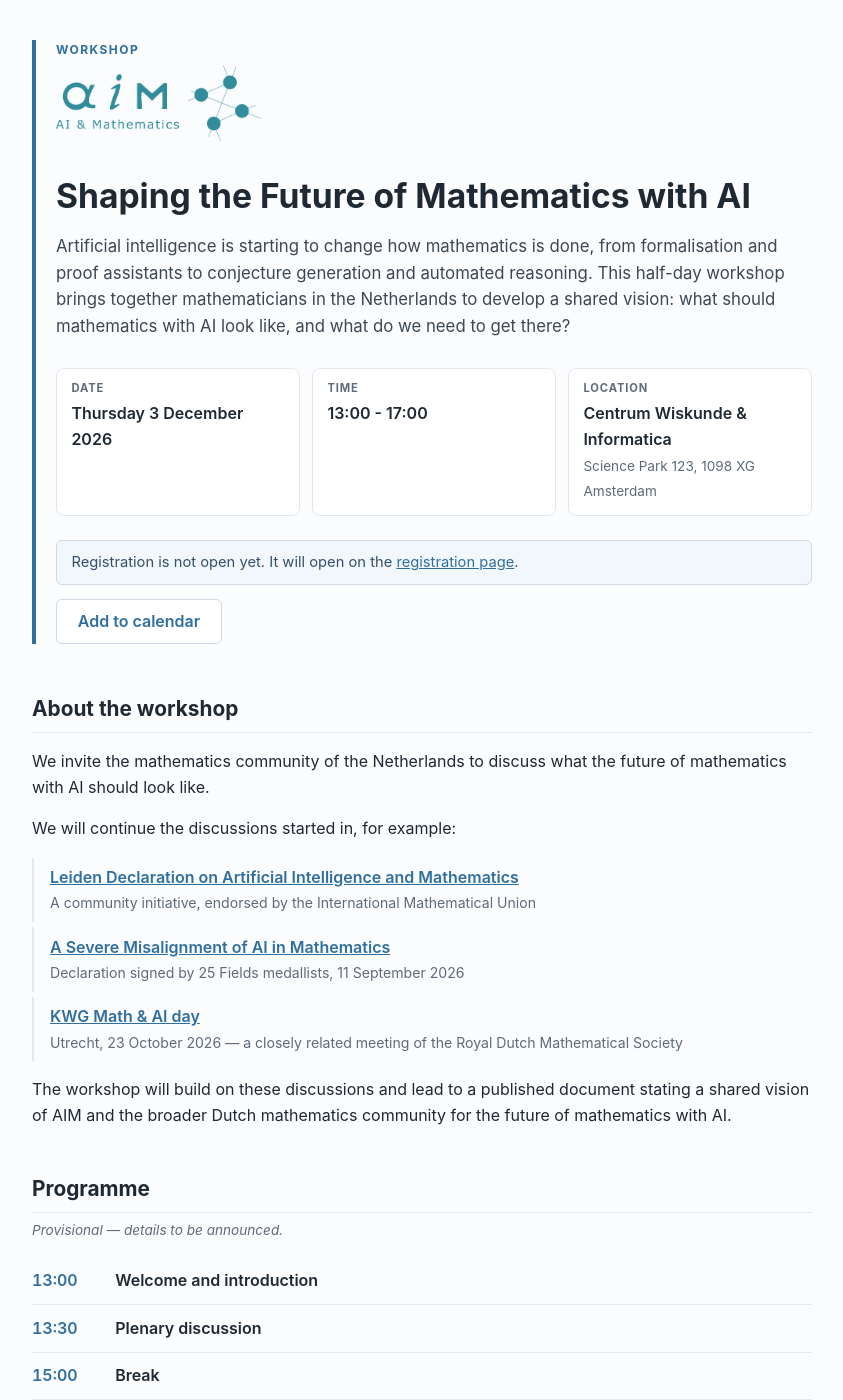
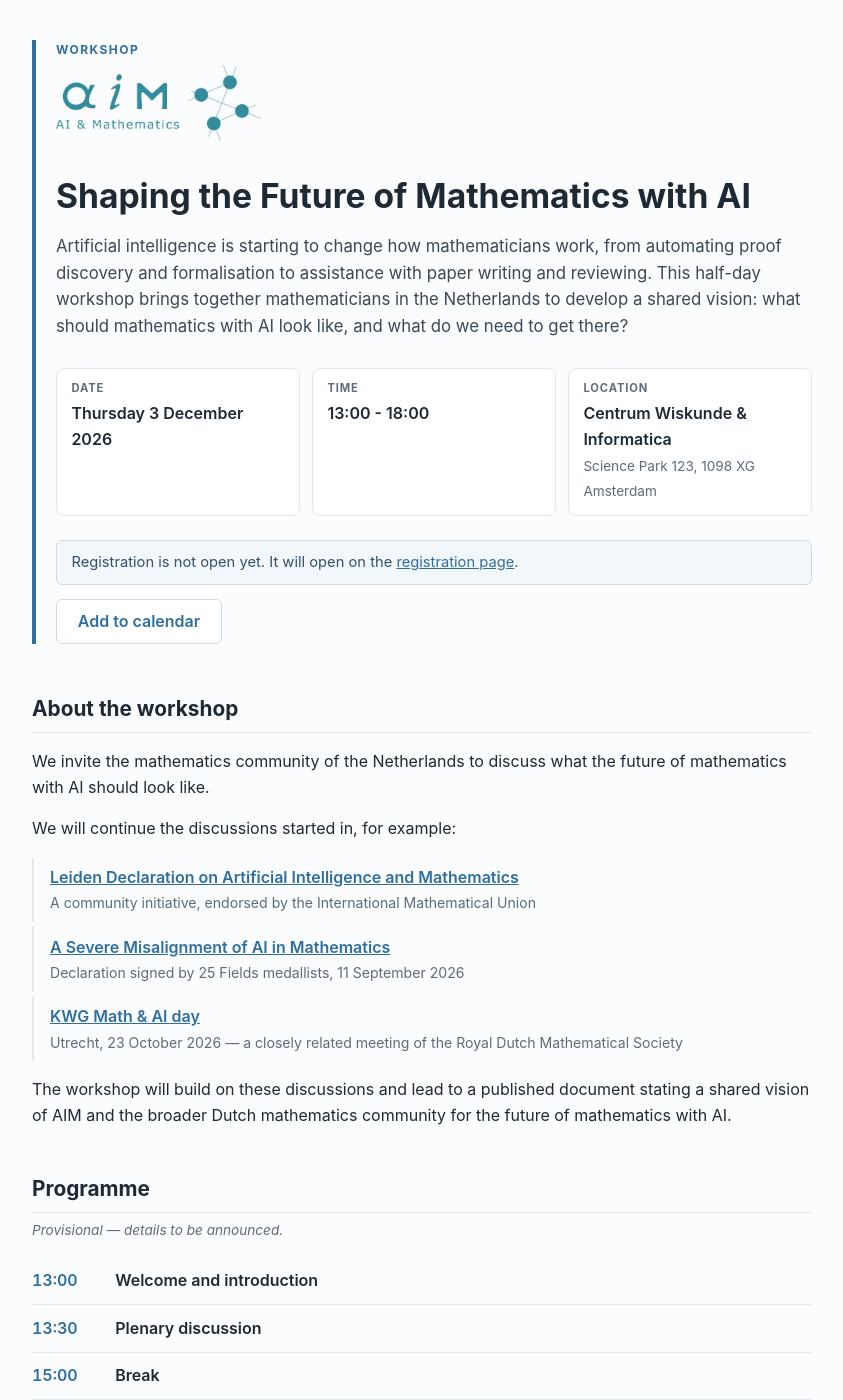
Before and after one commit to ai4mathnl/ai4mathnl.github.io, a Jekyll site: the page built from index.html, in a window 1280 px wide and 1400 px high. Shown: the whole window, without its empty margins (218-1061 px from the left). Built offline with Jekyll 4.4.1, drawn with Linux system fonts in a browser that asks for light colours; some of the changed text lies outside the part shown.

Commit message:
Extend the workshop to 18:00
The end time lives in one config value that the page, footer and
registration page all read, so it changes there along with the calendar
file's UTC end stamp (18:00 CET = 17:00Z), the search description, the
README and the sharing card.

Also includes the programme's new closing item and the reworded intro.

Co-Authored-By: Claude Opus 5 <noreply@anthropic.com>

```diff
--- a/_config.yml
+++ b/_config.yml
@@ -2,7 +2,7 @@ title: "Shaping the Future of Mathematics with AI"
 tagline: "A half-day workshop at CWI Amsterdam"
 description: >-
   A half-day workshop on developing a shared vision for the future of
-  mathematics in the age of AI. Thursday 3 December 2026, 13:00-17:00, CWI
+  mathematics in the age of AI. Thursday 3 December 2026, 13:00-18:00, CWI
   Amsterdam.
 url: "https://ai4math.nl"
 baseurl: ""
@@ -12,13 +12,13 @@ baseurl: ""
 workshop:
   date: "Thursday 3 December 2026"
   date_iso: "2026-12-03"
-  time: "13:00 - 17:00"
+  time: "13:00 - 18:00"
   venue: "CWI"
   venue_full: "Centrum Wiskunde & Informatica"
   address: "Science Park 123, 1098 XG Amsterdam"
   # UTC stamps for the calendar file. December is CET, so UTC+1.
   start_utc: "20261203T120000Z"
-  end_utc: "20261203T160000Z"
+  end_utc: "20261203T170000Z"
   # Paste the Google Form's embed URL here once the form exists (in Forms:
   # Send > <> > copy the src="..." value). The Register button and the form on
   # /register/ both appear automatically as soon as this is filled in.
--- a/_data/program.yml
+++ b/_data/program.yml
@@ -15,3 +15,5 @@
   note: "Reporting back and next steps"
 - time: "17:00"
   title: "Drinks"
+- time: "18:00"
+  title: "End of workshop"
--- a/index.html
+++ b/index.html
@@ -10,10 +10,7 @@ image: /assets/img/social-card.png
   </a>
   <h1 class="hero__title">{{ site.title }}</h1>
   <p class="hero__lead">
-    Artificial intelligence is starting to change how mathematics is done, from
-    formalisation and proof assistants to conjecture generation and automated
-    reasoning. This half-day workshop brings together mathematicians in the Netherlands to develop a shared vision: what
-    should mathematics with AI look like, and what do we need to get there?
+    Artificial intelligence is starting to change how mathematicians work, from automating proof discovery and formalisation to assistance with paper writing and reviewing. This half-day workshop brings together mathematicians in the Netherlands to develop a shared vision: what should mathematics with AI look like, and what do we need to get there?
   </p>
 
   <dl class="facts">
```
Also changed, not shown: README.md, assets/img/social-card.png.
